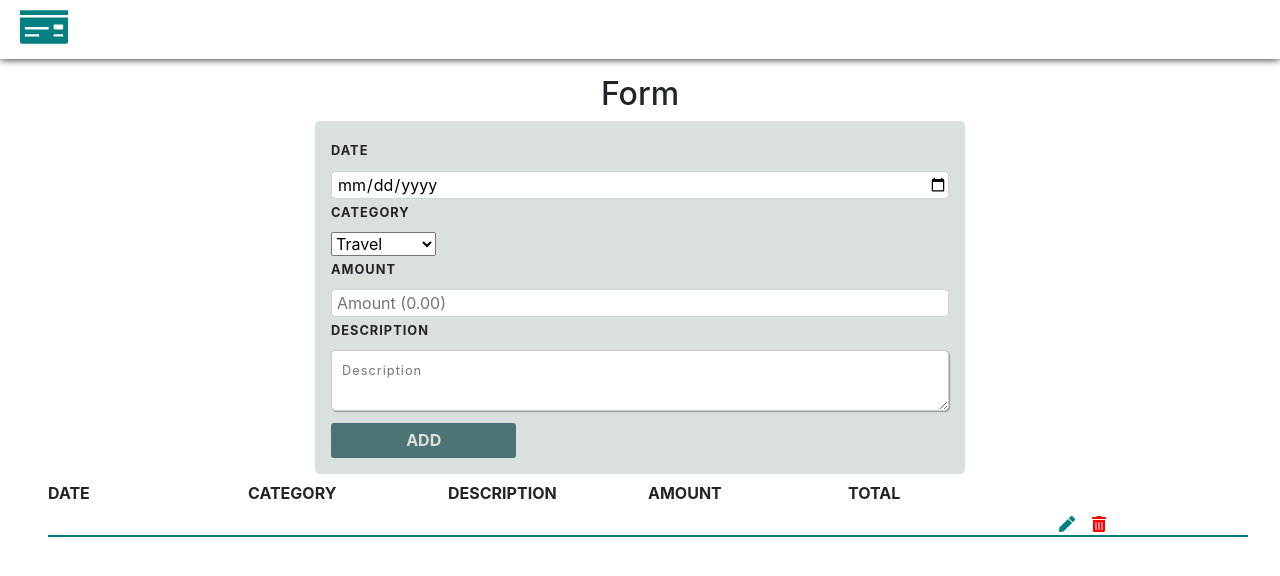
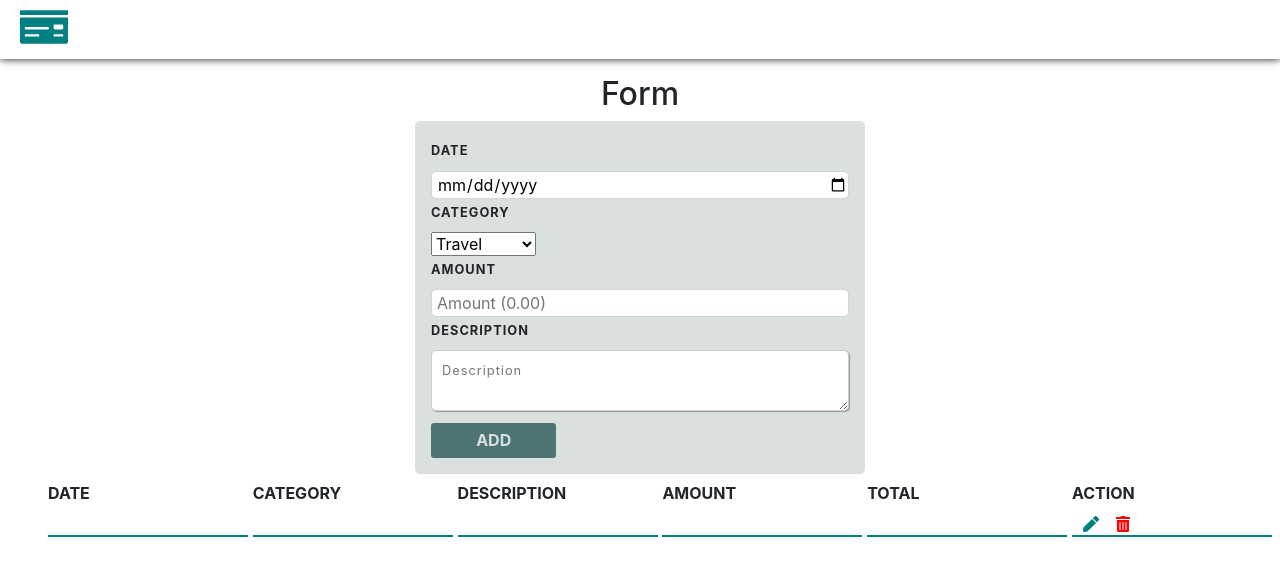
Before and after one commit to albertdugba/expense-tracker-app, a React (Create React App) app: page / in a window 1280 px wide. Shown: the top 576 px of the page. Built offline with nearby package versions, Linux system fonts and the light colour scheme.

Commit message:
code refactor

```diff
--- a/src/App.css
+++ b/src/App.css
@@ -5,6 +5,7 @@
 body {
   margin: 0;
   padding: 0;
+  width: 100%;
 }
 
 .navbar {
@@ -22,7 +23,7 @@ body {
 /* Form */
 
 form {
-  max-width: 650px;
+  max-width: 450px;
   margin: auto;
   margin-top: 2px;
   width: 100%;
@@ -89,6 +90,7 @@ label {
   text-transform: uppercase;
   padding: 0 3rem;
   margin-top: 7px;
+  grid-gap: 0.3rem;
 }
 
 .list-group {
@@ -96,6 +98,7 @@ label {
   grid-template-columns: repeat(6, 200px);
   padding: 0 3rem;
   margin-top: 6px;
+  grid-gap: 0.3rem;
 }
 
 .list-group > div {
--- a/src/App.js
+++ b/src/App.js
@@ -31,11 +31,16 @@ class App extends Component {
       formDetails: [...this.state.formDetails, formValues]
     });
   };
+
   render() {
     return (
       <div>
         <Navbar />
-        <Form addExpenseDetails={this.addExpenseDetails} />
+        <Form
+          addExpenseDetails={this.addExpenseDetails}
+          onClick={this.onClick}
+        />
+
         <FormDetails
           data={this.state.formDetails}
           key={this.state.formDetails.id}
--- a/src/components/FormDetails.js
+++ b/src/components/FormDetails.js
@@ -15,6 +15,7 @@ class FormDetails extends Component {
           <div>Description</div>
           <div>Amount</div>
           <div>Total</div>
+          <div>Action</div>
         </div>
         {data.map(item => {
           return (
--- a/src/components/ItemDetail.js
+++ b/src/components/ItemDetail.js
@@ -5,13 +5,22 @@ import { FaTrashAlt } from "react-icons/fa";
 import "../App.css";
 
 class ItemDetail extends Component {
+  state = {
+    formDetails: [
+      {
+        date: "",
+        value: "",
+        description: "",
+        amount: "",
+        edit: false,
+        id: Math.random()
+      }
+    ]
+  };
+
   render() {
     const { date, category, description, amount, total, id } = this.props;
 
-    // onClickHandler = id => {
-    //   console.log(id);
-    //   this.props.deleteItem(date, category, description, amount);
-    // };
     return (
       <div>
         <div className="list-group" key={id}>
@@ -20,7 +29,7 @@ class ItemDetail extends Component {
           <div>{description}</div>
           <div>{amount}</div>
           <div>{total}</div>
-          <div className="icons" onClick={() => this.onClickHandler(id)}>
+          <div className="icons">
             <FaPen className="edit" />
             <FaTrashAlt className="delete" />
           </div>
```
